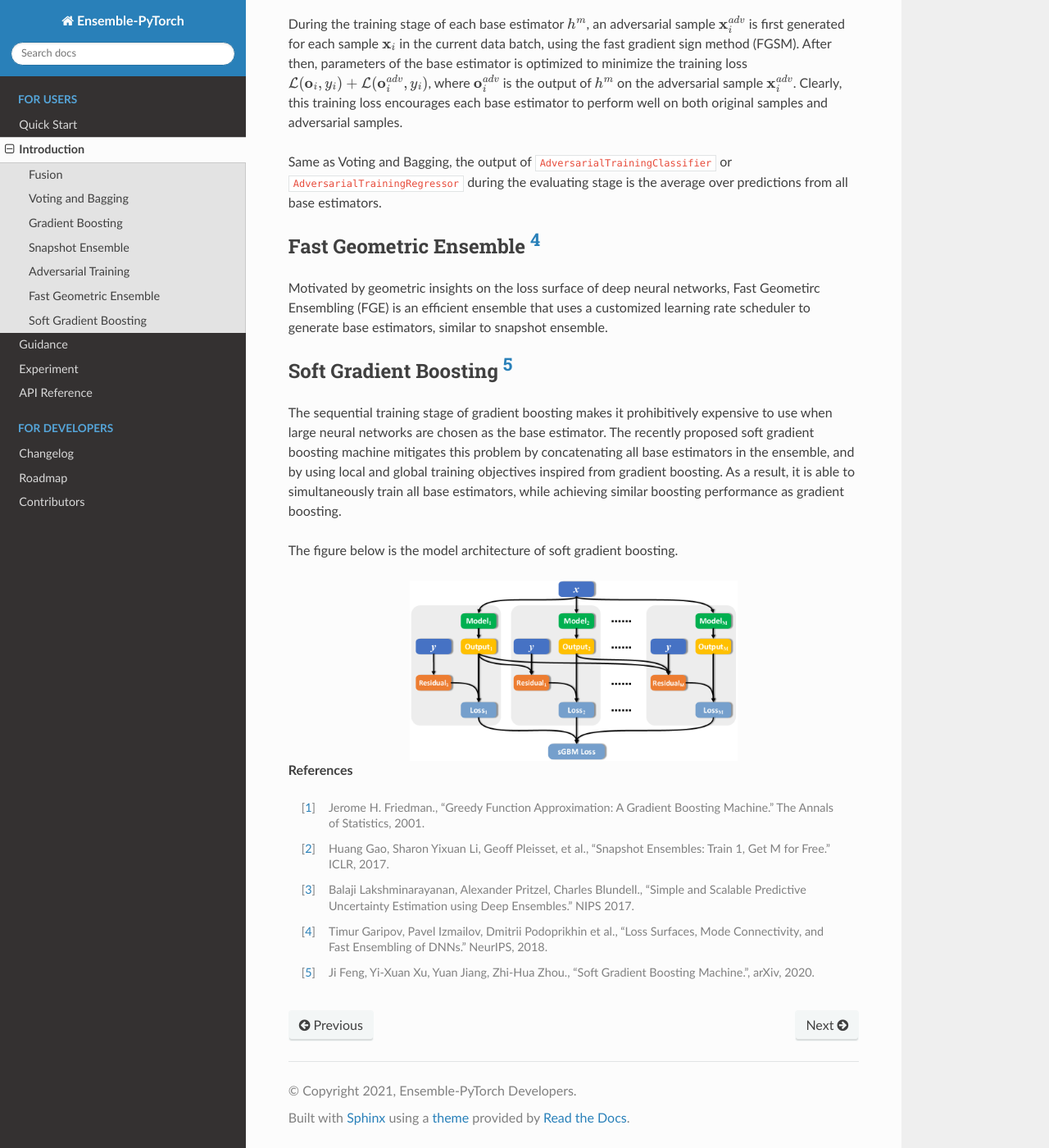
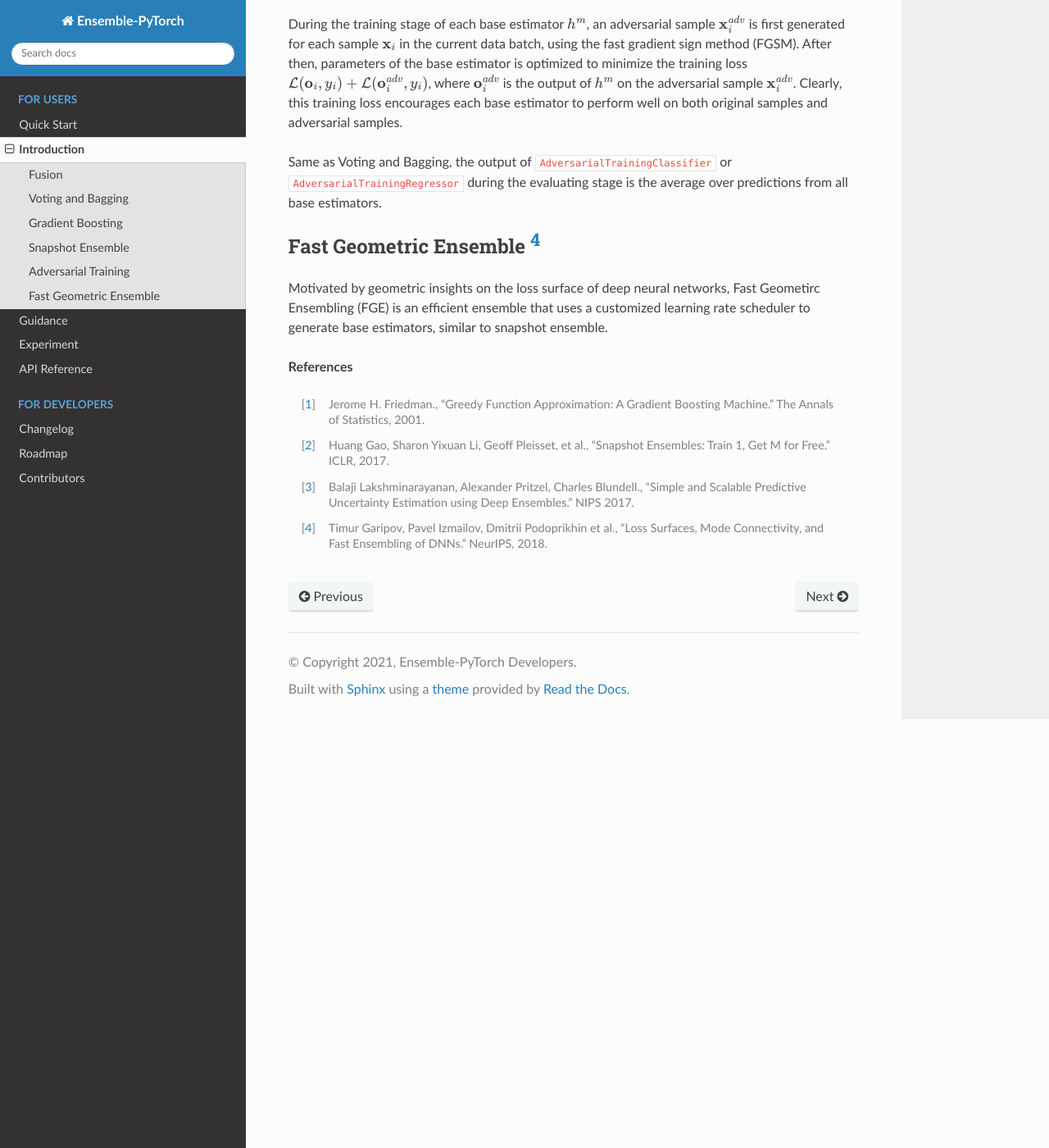
Before and after one commit to TorchEnsemble-Community/Ensemble-Pytorch, a Sphinx documentation site: the page built from docs/introduction.rst, in a window 1280 px wide and 1400 px high, scrolled down 2687 px. Shown: the whole window at 82% size. Built offline with Sphinx 7.4.7 and the Read the Docs theme 2.0.0, drawn with Linux system fonts in a browser that asks for light colours; pages that are not in the unit, such as notebooks, are missing from menus.

Commit message:
update rst

```diff
--- a/docs/experiment.rst
+++ b/docs/experiment.rst
@@ -4,7 +4,7 @@ Experiments
 Setup
 ~~~~~
 
-Experiments here are designed to evaluate the performance of each ensemble implemented in Ensemble-PyTorch. We have collected four different configurations on dataset and base estimator, as shown in the table below. In addition, scripts on producing all figures below are available on `GitHub <https://github.com/xuyxu/Ensemble-Pytorch/tree/master/docs/plotting>`__.
+Experiments here are designed to evaluate the performance of each ensemble implemented in Ensemble-PyTorch. We have collected four different configurations on dataset and base estimator, as shown in the table below. In addition, scripts on producing all figures below are available on `GitHub <https://github.com/TorchEnsemble-Community/Ensemble-Pytorch/tree/master/docs/plotting>`__.
 
 .. table::
    :align: center
@@ -28,7 +28,7 @@ Experiments here are designed to evaluate the performance of each ensemble imple
 
 .. tip::
 
-  For each experiment shown below, we have added some comments that may be worthy of your attention. Feel free to open an `issue <https://github.com/xuyxu/Ensemble-Pytorch/issues>`__ if you have any question on the results.
+  For each experiment shown below, we have added some comments that may be worthy of your attention. Feel free to open an `issue <https://github.com/TorchEnsemble-Community/Ensemble-Pytorch/issues/new/choose>`__ if you have any question on the results.
 
 LeNet\@MNIST
 ~~~~~~~~~~~~
--- a/docs/introduction.rst
+++ b/docs/introduction.rst
@@ -75,21 +75,9 @@ Fast Geometric Ensemble [4]_
 
 Motivated by geometric insights on the loss surface of deep neural networks, Fast Geometirc Ensembling (FGE) is an efficient ensemble that uses a customized learning rate scheduler to generate base estimators, similar to snapshot ensemble.
 
-Soft Gradient Boosting [5]_
----------------------------
-
-The sequential training stage of gradient boosting makes it prohibitively expensive to use when large neural networks are chosen as the base estimator. The recently proposed soft gradient boosting machine mitigates this problem by concatenating all base estimators in the ensemble, and by using local and global training objectives inspired from gradient boosting. As a result, it is able to simultaneously train all base estimators, while achieving similar boosting performance as gradient boosting.
-
-The figure below is the model architecture of soft gradient boosting.
-
-.. image:: ./_images/soft_gradient_boosting.png
-   :align: center
-   :width: 400
-
 **References**
 
 .. [1] Jerome H. Friedman., "Greedy Function Approximation: A Gradient Boosting Machine." The Annals of Statistics, 2001.
 .. [2] Huang Gao, Sharon Yixuan Li, Geoff Pleisset, et al., "Snapshot Ensembles: Train 1, Get M for Free." ICLR, 2017.
 .. [3] Balaji Lakshminarayanan, Alexander Pritzel, Charles Blundell., "Simple and Scalable Predictive Uncertainty Estimation using Deep Ensembles." NIPS 2017.
 .. [4] Timur Garipov, Pavel Izmailov, Dmitrii Podoprikhin et al., "Loss Surfaces, Mode Connectivity, and Fast Ensembling of DNNs." NeurIPS, 2018.
-.. [5] Ji Feng, Yi-Xuan Xu, Yuan Jiang, Zhi-Hua Zhou., "Soft Gradient Boosting Machine.", arXiv, 2020.
--- a/docs/requirements.txt
+++ b/docs/requirements.txt
@@ -3,4 +3,3 @@ sphinx-panels==0.5.*
 sphinxemoji==0.1.8
 sphinx-copybutton
 m2r2==0.2.7
-guzzle_sphinx_theme
```
Also changed, not shown: docs/_images/soft_gradient_boosting.png (deleted).
